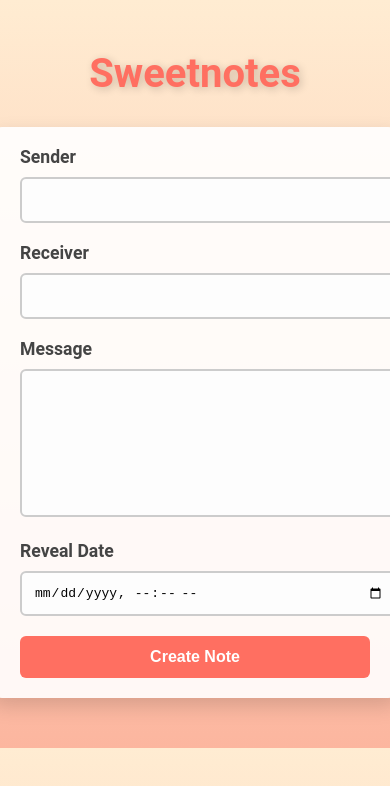
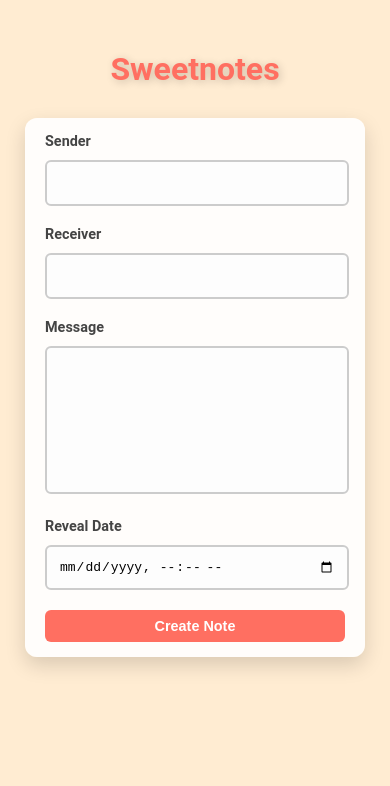
Before and after one commit to deepto98/sweetnotes, a React (Create React App) app in the folder frontend/: page / in a window 390 px wide. Shown: the top 786 px of the page. Built offline with nearby package versions, Linux system fonts and the light colour scheme.

Commit message:
Added CSS for mobile displays

```diff
--- a/frontend/src/App.css
+++ b/frontend/src/App.css
@@ -1,7 +1,7 @@
 /* Global Styles */
 body {
   font-family: 'Roboto', Arial, sans-serif;
-  background: linear-gradient(to bottom, #ffecd2, #fcb69f);
+  background: #ffecd2;
   margin: 0;
   padding: 0;
   color: #333333;
@@ -40,11 +40,11 @@ a {
 .note-form,
 .note-box {
   background: rgba(255, 255, 255, 0.9);
-  padding: 30px 50px;
+  padding: 30px 40px;
   border-radius: 12px;
   box-shadow: 0 8px 20px rgba(0, 0, 0, 0.15);
   max-width: 450px;
-  width: 100%;
+  width: 90%; /* Default width for all devices */
   text-align: left;
   transition: all 0.3s ease;
 }
@@ -65,7 +65,7 @@ a {
 
 .form-input,
 .form-textarea {
-  width: 100%;
+  width: 92%;
   padding: 12px;
   margin-bottom: 20px;
   border: 2px solid #cccccc;
@@ -169,20 +169,55 @@ a {
   gap: 10px;
 }
 
-/* Media Queries */
-@media (max-width: 600px) {
+/* Mobile Styles */
+@media (max-width: 768px) {
+  .title {
+    font-size: 2.5em;
+  }
+
   .note-form,
   .note-box {
-    padding: 20px 30px;
+    padding: 20px 25px;
+    max-width: 350px; /* Reduced max width for tablets */
+    width: 95%;
   }
 
-  .title {
-    font-size: 2.5em;
+  .form-label {
+    font-size: 1em;
   }
 
   .submit-button,
   .copy-button,
   .whatsapp-button {
     font-size: 1em;
+    padding: 10px;
+  }
+
+  .share-buttons {
+    margin-top: 15px;
   }
 }
+
+@media (max-width: 480px) {
+  .title {
+    font-size: 2em;
+  }
+
+  .note-form,
+  .note-box {
+    padding: 15px 20px;
+    max-width: 300px; /* Reduced further for phones */
+    width: 100%;
+  }
+
+  .form-label {
+    font-size: 0.9em;
+  }
+
+  .submit-button,
+  .copy-button,
+  .whatsapp-button {
+    font-size: 0.9em;
+    padding: 8px;
+  }
+}
```
